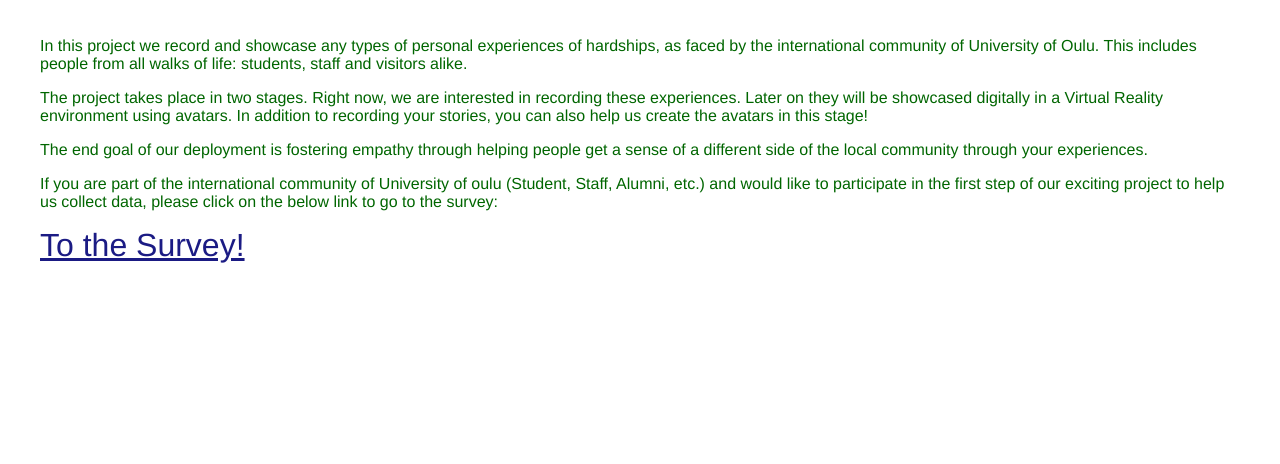
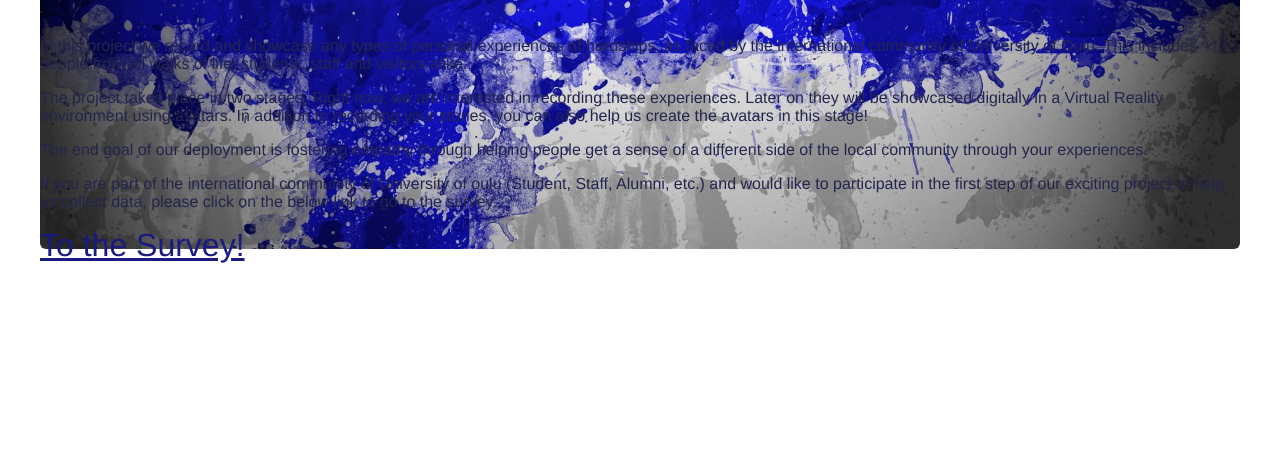
Before and after one commit to Kiarostami/We-Are-Oulu, a Flask app: template Website/templates/home.html in a window 1280 px wide. Shown: the part 336-800 px from the top of the page. Run offline with Flask 2, Linux system fonts and the light colour scheme; the template is opened without the code that fills it, so the values that code supplies are empty.

Commit message:
Website updates

```diff
--- a/Website/static/main.css
+++ b/Website/static/main.css
@@ -2,7 +2,7 @@
     margin: 0;
     padding: 0;
     font-family: "Helvetica Neue", Helvetica, Arial, sans-serif;
-    color: #060;
+    color: rgb(36, 37, 77);
   }
 
   /*
@@ -40,6 +40,12 @@
   }
 
   div.home {
+    background-image: url("back.jpg"); /* The image used */
+    background-color: #cccccc; /* Used if the image is unavailable */
+    height: 500px; /* You must set a specified height */
+    background-position: center; /* Center the image */
+    background-repeat: no-repeat; /* Do not repeat the image */
+    background-size: cover; /* Resize the background image to cover the entire container */
     padding: 10px 0 30px 0;
     background-color: #fff;
     -webkit-border-radius: 6px;
```
Also changed, not shown: Website/static/back.jpg (renamed from Website/back.jpg).
